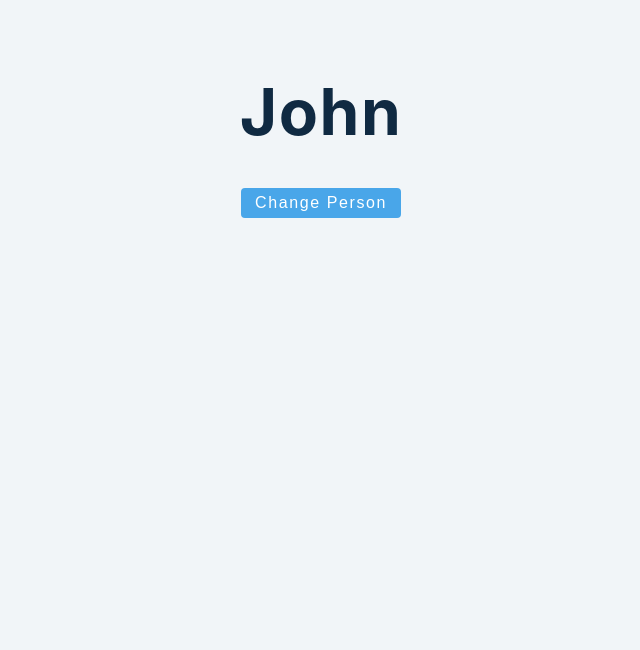
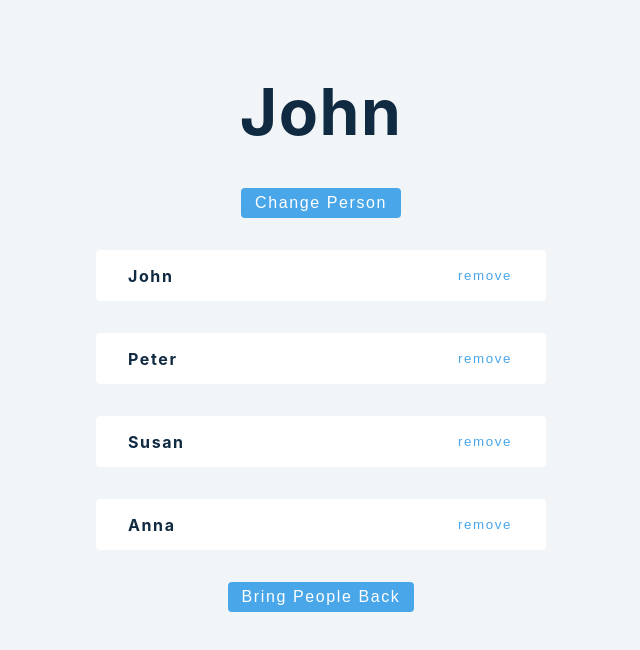
Before and after one commit to ismaelBZ/react-tutorial-2020-john-smilga, a React (Create React App) app: page / in a window 1280 px wide. Shown: the top 650 px of the page, without its empty margins (319-959 px from the left). Built offline with nearby package versions, Linux system fonts and the light colour scheme.

Commit message:
Use methods that don't modify de original state

```diff
--- a/src/tutorials/useState/3-useState-array.jsx
+++ b/src/tutorials/useState/3-useState-array.jsx
@@ -3,14 +3,32 @@ import { data } from "../../data";
 
 const UseStateArray = () => {
   const [counter, setCounter] = React.useState(0);
+  const [people, setPeople] = React.useState(data);
+
+  console.log(people);
   const handleClick = () => {
     counter >= 3 ? setCounter(0) : setCounter(counter + 1);
   }
 
+  // Use methods that don't modify the original state, so can return de modified data to a new variable
+  const removeName = (id) => {
+    const newPeople = people.filter((person) => person.id !== id)
+    setPeople(newPeople)
+  }
+
   return (
     <>
-    <h1 key={data[counter].id}>{data[counter].name}</h1>
-    <button className="btn" onClick={handleClick}>Change Person</button>
+      <h1 key={data[counter].id}>{data[counter].name}</h1>
+      <button className="btn" onClick={handleClick}>Change Person</button>
+      {people.map(({id, name}) => {
+        return (
+          <div  className="item">
+            <h4 key={id}>{name}</h4>
+            <button onClick={() => removeName(id)}>remove</button>
+          </div>
+        );
+      })}
+      <button className="btn" style={{marginTop: 0}} onClick={() => setPeople(data)}>Bring people back</button>
     </>
   );
 };
```
